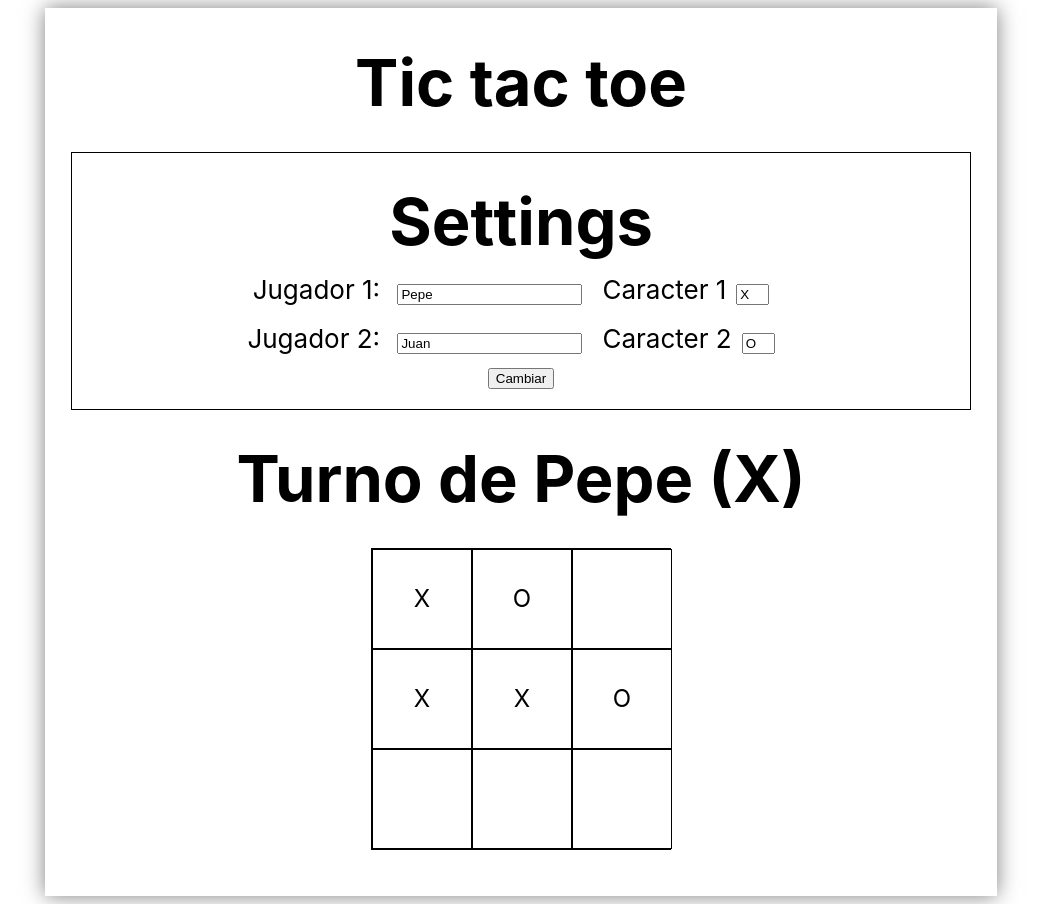
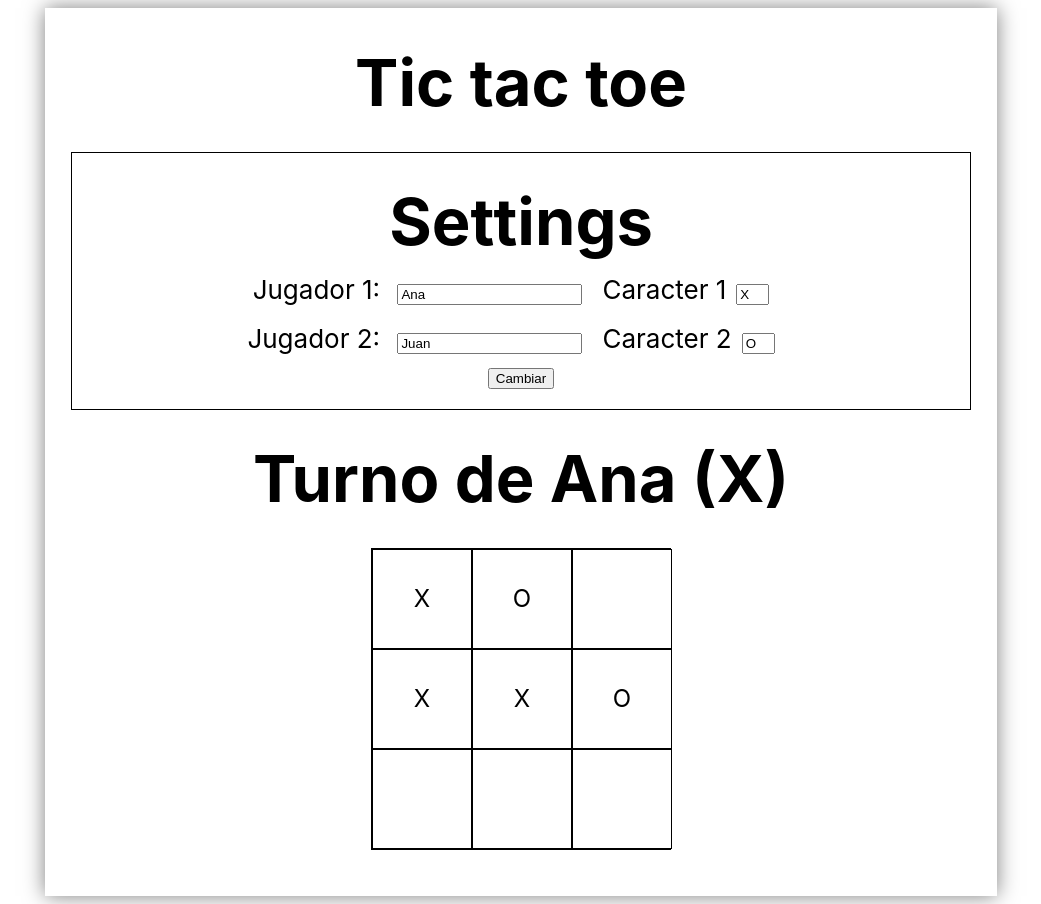
Before and after one commit to CEED-2023/UD8-tic-tac-toe-example, a React (Vite) app: page / in a window 1280 px wide. Shown: the whole page, without its empty margins (119-1160 px from the left). Built offline with nearby package versions, Linux system fonts and the light colour scheme.

Commit message:
Pass initial players to settings

```diff
--- a/src/App.jsx
+++ b/src/App.jsx
@@ -5,7 +5,7 @@ import Settings from './Settings'
 import Tablero from './Tablero'
 
 const JUGADORES_INICIALES = [
-  { nombre: 'Pepe', simbolo: 'X' },
+  { nombre: 'Ana', simbolo: 'X' },
   { nombre: 'Juan', simbolo: 'O' }
 ]
 
@@ -17,6 +17,7 @@ function App() {
     <>
       <h1>Tic tac toe</h1>
       <Settings
+        iniciales={JUGADORES_INICIALES}
         jugadores={jugadores}
         onCambioJugadores={setJugadores}
       />
--- a/src/Settings.jsx
+++ b/src/Settings.jsx
@@ -1,16 +1,23 @@
-import { useState } from 'react'
+import { useState, useEffect } from 'react'
 import DatosJugador from "./DatosJugador"
 
-const JUGADORES_INICIALES = [
-  { nombre: 'Pepe', simbolo: 'X' },
-  { nombre: 'Juan', simbolo: 'O' }
-]
 
 function Settings(props) {
 
+  const { iniciales } = props
   const { onCambioJugadores } = props
 
-  const [jugadores, setJugadores] = useState(JUGADORES_INICIALES)
+  const [jugadores, setJugadores] = useState([
+    {nombre: '', simbolo: ''},
+    {nombre: '', simbolo: ''}
+  ])
+
+  useEffect(
+    () => {
+      setJugadores(iniciales)
+    }
+  ,[iniciales, setJugadores])
+
 
   function cambioDeNombre(num, nuevoNombre) {
     const nuevosJugadores = [...jugadores]
@@ -29,15 +36,15 @@ function Settings(props) {
       <h1>Settings</h1>
       <DatosJugador
         num={1}
-        nombre={jugadores[0].nombre}
-        simbolo={jugadores[0].simbolo}
+        nombre={jugadores[0]?.nombre}
+        simbolo={jugadores[0]?.simbolo}
         onCambioNombre={cambioDeNombre}
         onCambioSimbolo={cambioDeSimbolo}
       />
       <DatosJugador
         num={2}
-        nombre={jugadores[1].nombre}
-        simbolo={jugadores[1].simbolo}
+        nombre={jugadores[1]?.nombre}
+        simbolo={jugadores[1]?.simbolo}
         onCambioNombre={cambioDeNombre}
         onCambioSimbolo={cambioDeSimbolo}
       />
```
